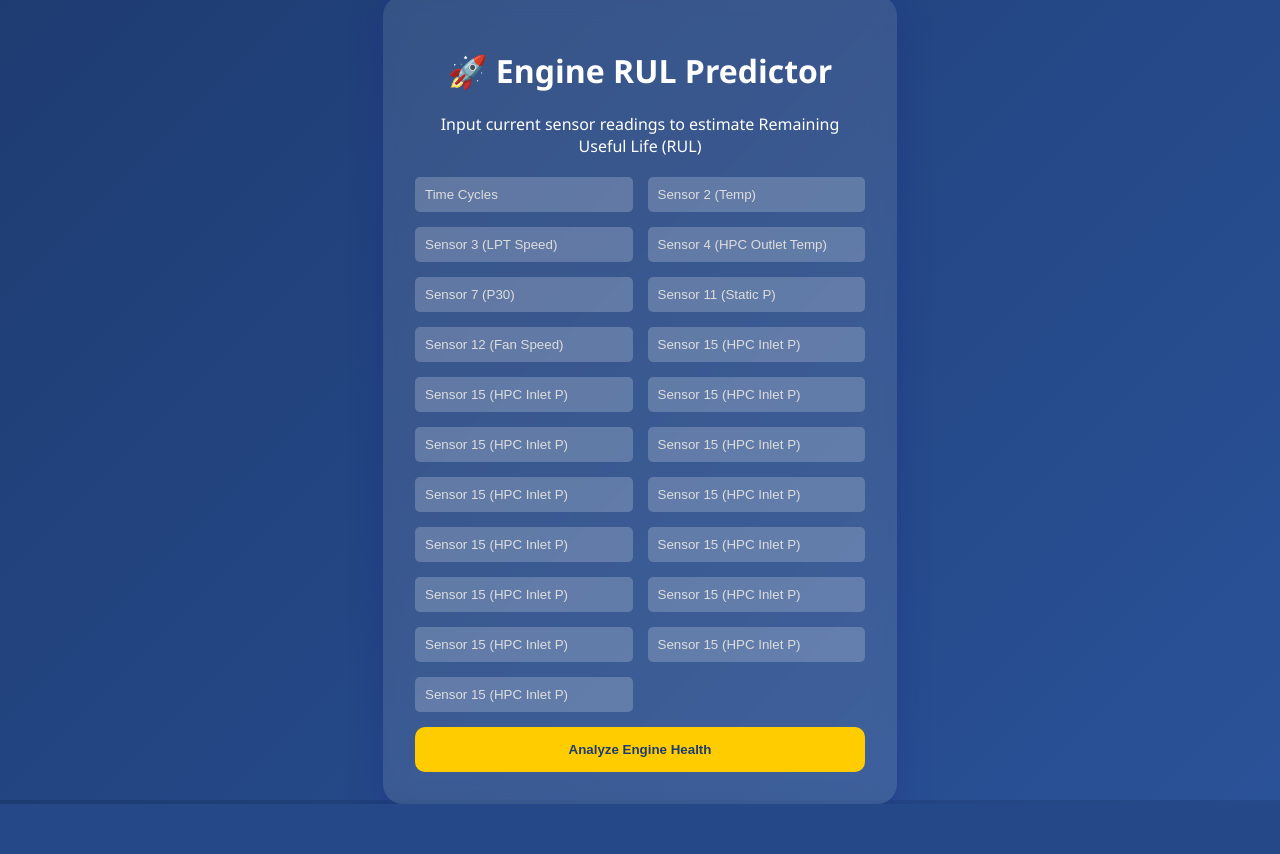
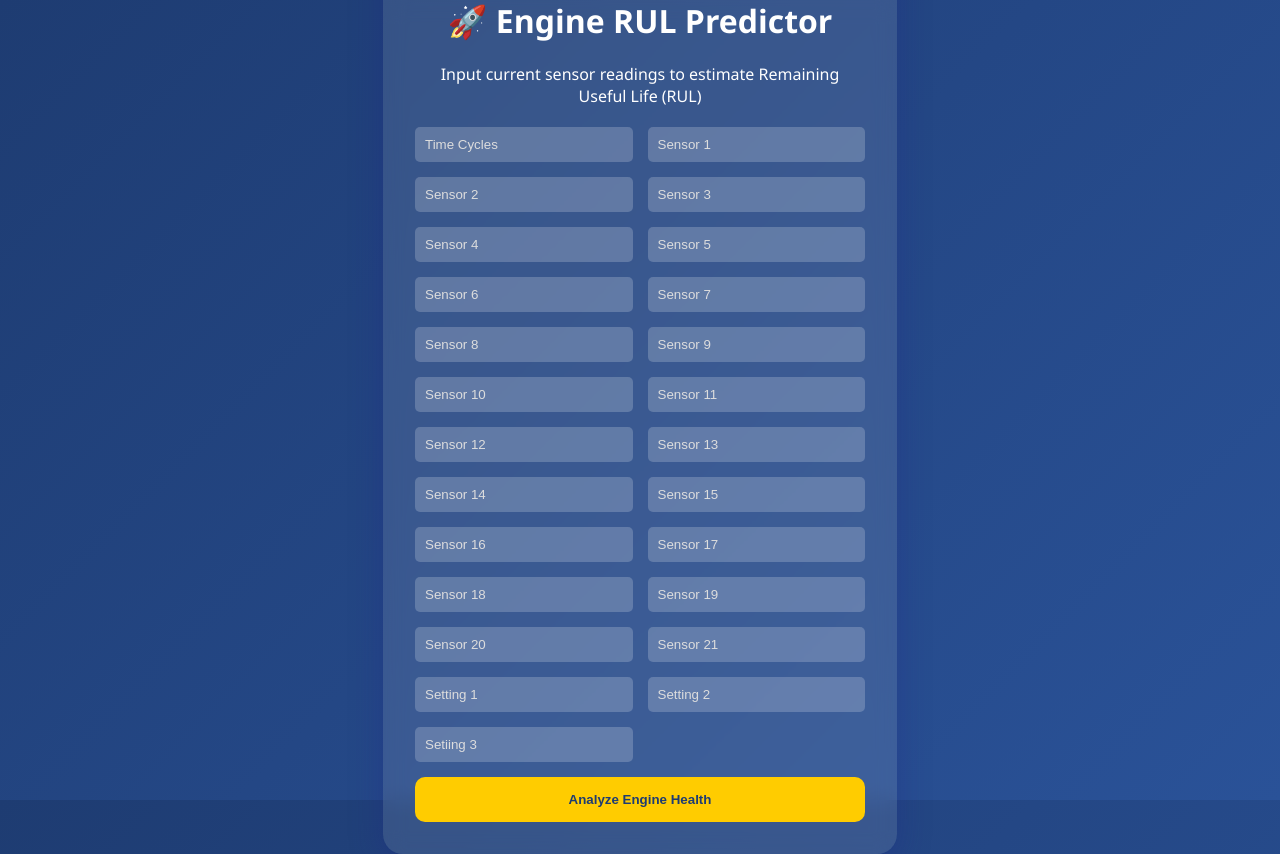
Before and after one commit to Yashuu05/Turbofan-Jet-Engine-Failure-Prediction, a Flask app: page / in a window 1280 px wide. Before the commit the page ends 804 px from the top, so only its background shows below. Run offline with Flask 3, Linux system fonts and the light colour scheme.

Commit message:
updated app

```diff
--- a/app.py
+++ b/app.py
@@ -1,5 +1,16 @@
 from flask import Flask, request, render_template
-import random
+import joblib
+import numpy as np
+import tensorflow as tf
+import keras
+
+# load model and scaler
+try:
+    model = tf.keras.models.load_model("lstm_model.h5")
+    scaler = joblib.load("scaler.pkl")
+    print("model and scaler imported.")
+except Exception as e:
+    print(f"{e}")
 
 app = Flask(__name__)
 
@@ -11,8 +22,31 @@ def show():
 # after clicking the predict button
 @app.route("/predict", methods=['POST'])
 def pred():
-    num = random.randint(0,100)
-    return render_template('index.html', prediction_text=f'Estimated Remaining Useful Life: {num} Cycles')
+    try:
+        # 2. Get data from form
+        # We expect a list of features in the correct order
+        data = [float(x) for x in request.form.values()]
+        features = np.array(data).reshape(1, -1)
+
+        # 3. Scale the input
+        scaled_features = scaler.transform(features)
+
+        # 4. Reshape for LSTM: (Samples, Time_Steps, Features)
+        # For a single snapshot demo, we repeat the row 50 times to create a sequence
+        # In production, you would feed the actual last 50 cycles history.
+        input_sequence = np.repeat(scaled_features, 50, axis=0).reshape(1, 50, -1)
+
+        # 5. Predict
+        prediction = model.predict(input_sequence)
+        result = int(np.round(prediction[0][0]))
+
+        # Clip result to 0 if it predicts negative life
+        result = max(0, result)
+
+        return render_template('index.html', prediction_text=f'Estimated Remaining Useful Life: {result} Cycles')
+
+    except Exception as e:
+        return render_template('index.html', prediction_text=f'Error: {str(e)}')
 
 if __name__ == '__main__':
     app.run(debug=True)
--- a/templates/index.html
+++ b/templates/index.html
@@ -11,27 +11,30 @@
 
         <form action="/predict" method="post" class="form-grid">
             <input type="number" step="any" name="cycle" placeholder="Time Cycles" required>
-            <input type="number" step="any" name="s2" placeholder="Sensor 2 (Temp)" required>
-            <input type="number" step="any" name="s3" placeholder="Sensor 3 (LPT Speed)" required>
-            <input type="number" step="any" name="s4" placeholder="Sensor 4 (HPC Outlet Temp)" required>
-            <input type="number" step="any" name="s7" placeholder="Sensor 7 (P30)" required>
-            <input type="number" step="any" name="s11" placeholder="Sensor 11 (Static P)" required>
-            <input type="number" step="any" name="s12" placeholder="Sensor 12 (Fan Speed)" required>
-            <input type="number" step="any" name="s13" placeholder="Sensor 15 (HPC Inlet P)" required>
-            <input type="number" step="any" name="s14" placeholder="Sensor 15 (HPC Inlet P)" required>
-            <input type="number" step="any" name="s15" placeholder="Sensor 15 (HPC Inlet P)" required>
-            <input type="number" step="any" name="s16" placeholder="Sensor 15 (HPC Inlet P)" required>
-            <input type="number" step="any" name="s17" placeholder="Sensor 15 (HPC Inlet P)" required>
-            <input type="number" step="any" name="s18" placeholder="Sensor 15 (HPC Inlet P)" required>
-            <input type="number" step="any" name="s19" placeholder="Sensor 15 (HPC Inlet P)" required>
-            <input type="number" step="any" name="s20" placeholder="Sensor 15 (HPC Inlet P)" required>
-            <input type="number" step="any" name="setting 1" placeholder="Sensor 15 (HPC Inlet P)" required>
-            <input type="number" step="any" name="setting 2" placeholder="Sensor 15 (HPC Inlet P)" required>
-            <input type="number" step="any" name="setting 3" placeholder="Sensor 15 (HPC Inlet P)" required>
-            <input type="number" step="any" name="time Cycles" placeholder="Sensor 15 (HPC Inlet P)" required>
-            <input type="number" step="any" name="s1" placeholder="Sensor 15 (HPC Inlet P)" required>
-            <input type="number" step="any" name="s15" placeholder="Sensor 15 (HPC Inlet P)" required>
-
+            <input type="number" step="any" name="s1" placeholder="Sensor 1" required>
+            <input type="number" step="any" name="s2" placeholder="Sensor 2" required>
+            <input type="number" step="any" name="s3" placeholder="Sensor 3" required>
+            <input type="number" step="any" name="s4" placeholder="Sensor 4" required>
+            <input type="number" step="any" name="s5" placeholder="Sensor 5" required>
+            <input type="number" step="any" name="s6" placeholder="Sensor 6" required>
+            <input type="number" step="any" name="s7" placeholder="Sensor 7" required>
+            <input type="number" step="any" name="s8" placeholder="Sensor 8" required>
+            <input type="number" step="any" name="s9" placeholder="Sensor 9" required>
+            <input type="number" step="any" name="s10" placeholder="Sensor 10" required>
+            <input type="number" step="any" name="s11" placeholder="Sensor 11" required>
+            <input type="number" step="any" name="s12" placeholder="Sensor 12" required>
+            <input type="number" step="any" name="s13" placeholder="Sensor 13" required>
+            <input type="number" step="any" name="s14" placeholder="Sensor 14" required>
+            <input type="number" step="any" name="s15" placeholder="Sensor 15" required>
+            <input type="number" step="any" name="s16" placeholder="Sensor 16" required>
+            <input type="number" step="any" name="s17" placeholder="Sensor 17" required>
+            <input type="number" step="any" name="s18" placeholder="Sensor 18" required>
+            <input type="number" step="any" name="s19" placeholder="Sensor 19" required>
+            <input type="number" step="any" name="s20" placeholder="Sensor 20" required>
+            <input type="number" step="any" name="s21" placeholder="Sensor 21" required>
+            <input type="number" step="any" name="setting 1" placeholder="Setting 1" required>
+            <input type="number" step="any" name="setting 2" placeholder="Setting 2" required>
+            <input type="number" step="any" name="setting 3" placeholder="Setiing 3" required>
             <button type="submit" class="btn">Analyze Engine Health</button>
         </form>
 
```
